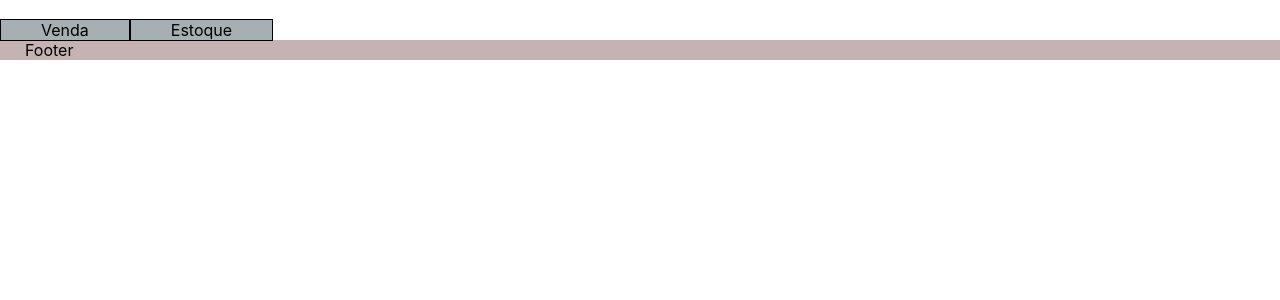
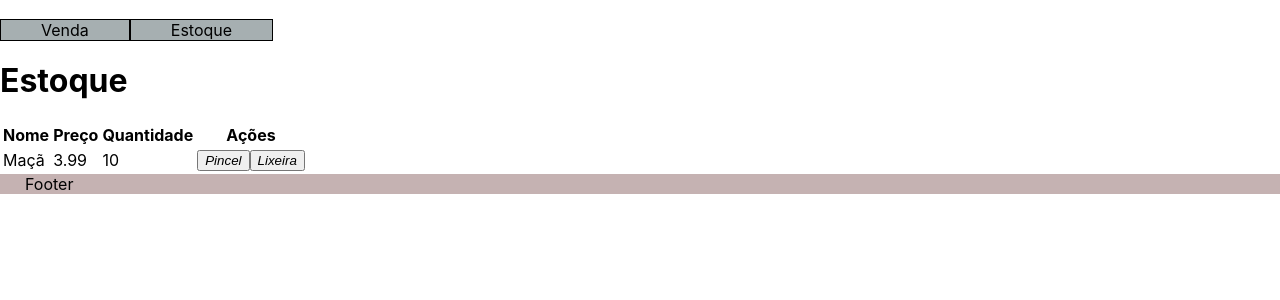
Before and after one commit to IanMateus/Arkhea-FrontEnd, a React (Create React App) app: page /estoque in a window 1280 px wide. Shown: the top 300 px of the page. Built offline with nearby package versions, Linux system fonts and the light colour scheme.

Commit message:
Tela de Estoque desquebrada 🙏

```diff
--- a/src/components/functions/render.jsx
+++ b/src/components/functions/render.jsx
@@ -1,27 +1,7 @@
 import React, { Component } from "react"
 
 export default function Render() {
-    const renderRows = () => {
-        return this.state.list.map(produto => {
-            return (
-                <tr key={user.id}>
-                    <td>{user.id}</td>
-                    <td>{user.name}</td>
-                    <td>{user.email}</td>
-                    <td>
-                        <button className="btn btn-warning"
-                            onClick={() => this.load(user)}>
-                            <i className="fa fa-pencil"></i>
-                        </button>
-                        <button className="btn btn-danger ml-2"
-                            onClick={() => this.remove(user)}>
-                            <i className="fa fa-trash"></i>
-                        </button>
-                    </td>
-                </tr>
-            )
-        })
-    }
+
     return (
         <table className="table mt-4">
             <thead>
@@ -33,7 +13,7 @@ export default function Render() {
                 </tr>
             </thead>
             <tbody>
-                {renderRows()}
+
             </tbody>
         </table>
     )
--- a/src/components/templates/Estoque.jsx
+++ b/src/components/templates/Estoque.jsx
@@ -1,24 +1,37 @@
 import React from "react";
 
 import Header from "./Header";
-import Render from "../functions/render";
 
-export default props =>
-    <React.Fragment>
-        <Header />
+export default function Estoque() {
+    return (
         <div>
+            <h1>Estoque</h1>
             <table className="table mt-4">
                 <thead>
                     <tr>
-                    <th>ID</th>
                         <th>Nome</th>
-                    <th>E-mail</th>
+                        <th>Preço</th>
+                        <th>Quantidade</th>
                         <th>Ações</th>
                     </tr>
                 </thead>
                 <tbody>
-
+                    <tr>
+                        <td>Maçã</td>
+                        <td>3.99</td>
+                        <td>10</td>
+                        <td>
+                            <button className="btn btn-warning"
+                                onClick={() => console.log("editar")}>
+                                <i className="fa fa-pencil">Pincel</i>
+                            </button>
+                            <button className="btn btn-danger ml-2"
+                                onClick={() => console.log("deletar")}>
+                                <i className="fa fa-trash">Lixeira</i>
+                            </button>
+                        </td>
+                    </tr>
                 </tbody>
             </table>
         </div>
-    </React.Fragment>
+)}
--- /dev/null
+++ b/src/components/templates/Layout.jsx
@@ -0,0 +1,20 @@
+import './Layout.css'
+import React from 'react'
+import { Outlet, Link } from 'react-router'
+import Footer from './Footer'
+
+export default function Layout() {
+    return(
+        <div className="menu-area">
+            <nav className="menu">
+                <Link to="/venda">
+                    <i className="link link-venda">Venda</i>
+                </Link>
+                <Link to="/estoque">
+                    <i className="link link-estoque">Estoque</i>
+                </Link>
+            </nav>
+            <Outlet />
+            <Footer />
+        </div>
+)}
--- a/src/components/templates/Main.jsx
+++ b/src/components/templates/Main.jsx
@@ -4,7 +4,6 @@ import Header from './Header'
 
 export default props =>
     <React.Fragment>
-        <Header {...props} />
         <main className="content container-fluid">
             <div className="p-3 mt-3">
                 Conteudo
--- a/src/components/templates/Nav.jsx
+++ /dev/null
@@ -1,15 +0,0 @@
-import './Nav.css'
-import React from 'react'
-import { Link } from 'react-router'
-
-export default props =>
-    <aside className="menu-area">
-        <nav className="menu">
-            <Link to="/venda">
-                <i className="link link-venda">Venda</i>
-            </Link>
-            <Link to="/estoque">
-                <i className="link link-estoque">Estoque</i>
-            </Link>
-        </nav>
-    </aside>
--- /dev/null
+++ b/src/components/templates/Venda.jsx
@@ -0,0 +1,4 @@
+import React from "react";
+
+export default () =>
+    <h1>Venda</h1>
--- a/src/main/App.jsx
+++ b/src/main/App.jsx
@@ -4,14 +4,12 @@ import { BrowserRouter } from 'react-router-dom'
 
 import Routes from './Routes.jsx'
 import Logo from '../components/templates/Logo.jsx'
-import Nav from '../components/templates/Nav.jsx'
+import Nav from '../components/templates/Layout.jsx'
 import Footer from '../components/templates/Footer.jsx'
 
-export default props =>
+export default function App() {
+    return (
     <BrowserRouter>
-        <div className="app">
-            <Nav />
-            <Routes />
-            <Footer />
-        </div>
+        <Routes />
     </BrowserRouter>
+)}
--- a/src/main/Routes.jsx
+++ b/src/main/Routes.jsx
@@ -1,14 +1,17 @@
 import React from "react";
 import { Routes, Route } from "react-router";
 
-import Main from "../components/templates/Main";
+import Venda from "../components/templates/Venda"
 import Estoque from "../components/templates/Estoque";
 import testCrud from "../components/components/testCrud";
+import Layout from "../components/templates/Layout";
 
 export default props =>
     <Routes>
-        <Route exact path="/venda" element={<Main />} />
-        <Route path="/estoque" component={<Estoque />} />
-        <Route path='/users' component={testCrud} />
-        <Route from='*' to='/venda' />
+        <Route path="/" element={<Layout />}>
+            <Route path="venda" element={<Venda />} />
+            <Route path="estoque" element={<Estoque />} />
+            <Route path='users' component={testCrud} />
+            <Route from='*' to='/' />
+        </Route>
     </Routes>
```
Also changed, not shown: src/components/templates/Layout.css (renamed from src/components/templates/Nav.css). Lines whose indentation alone changed are shown as unchanged.
